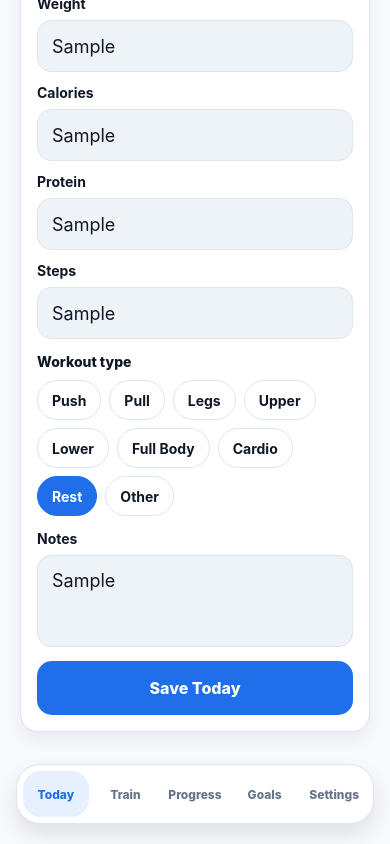
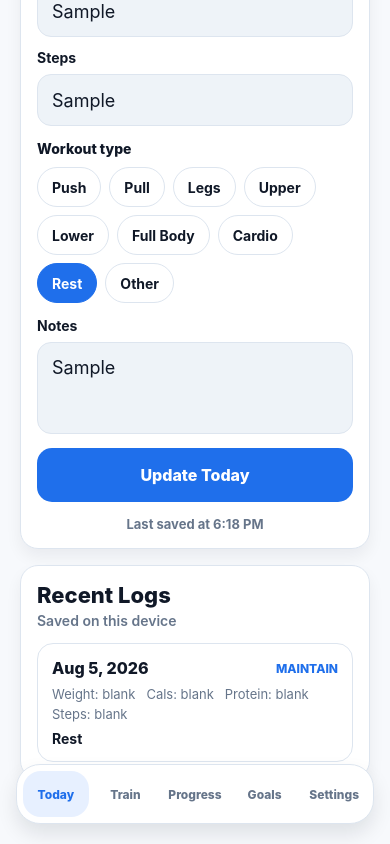
Before and after one commit to ayushs36/fitcheck-ai, a React Native app in the folder mobile/: screen / in a window 390 px wide. Both pictures are taken after typing "Sample", "Sample", "Sample", "Sample", "Sample" into the empty fields and a click on the button "Save Today". Built offline with nearby package versions, Linux system fonts and the light colour scheme.

Commit message:
Add mobile log persistence

```diff
--- /dev/null
+++ b/mobile/src/components/RecentLogsList.tsx
@@ -0,0 +1,107 @@
+import { StyleSheet, Text, View } from "react-native";
+import { colors } from "../theme/colors";
+import { DailyLog } from "../types/fitness";
+import { formatReadableDate } from "../utils/date";
+
+type RecentLogsListProps = {
+  logs: DailyLog[];
+};
+
+function formatMetric(label: string, value?: number, suffix = ""): string {
+  if (typeof value !== "number" || !Number.isFinite(value)) {
+    return `${label}: blank`;
+  }
+
+  return `${label}: ${value}${suffix}`;
+}
+
+export function RecentLogsList({ logs }: RecentLogsListProps) {
+  if (logs.length === 0) {
+    return (
+      <View style={styles.emptyState}>
+        <Text style={styles.emptyTitle}>No logs yet</Text>
+        <Text style={styles.emptyBody}>
+          Save your first day to start building mobile progress history.
+        </Text>
+      </View>
+    );
+  }
+
+  return (
+    <View style={styles.list}>
+      {logs.map((log) => (
+        <View key={log.id} style={styles.row}>
+          <View style={styles.rowHeader}>
+            <Text style={styles.date}>{formatReadableDate(log.date)}</Text>
+            <Text style={styles.goal}>{log.goal}</Text>
+          </View>
+          <Text style={styles.metrics}>
+            {[
+              formatMetric("Weight", log.weightLbs, " lb"),
+              formatMetric("Cals", log.calories),
+              formatMetric("Protein", log.proteinGrams, "g"),
+              formatMetric("Steps", log.steps),
+            ].join("   ")}
+          </Text>
+          <Text style={styles.workout}>{log.workoutType ?? "No workout selected"}</Text>
+        </View>
+      ))}
+    </View>
+  );
+}
+
+const styles = StyleSheet.create({
+  date: {
+    color: colors.text,
+    fontSize: 16,
+    fontWeight: "800",
+  },
+  emptyBody: {
+    color: colors.textMuted,
+    fontSize: 15,
+    lineHeight: 22,
+  },
+  emptyState: {
+    backgroundColor: colors.surfaceMuted,
+    borderRadius: 16,
+    gap: 6,
+    padding: 16,
+  },
+  emptyTitle: {
+    color: colors.text,
+    fontSize: 17,
+    fontWeight: "800",
+  },
+  goal: {
+    color: colors.primary,
+    fontSize: 12,
+    fontWeight: "800",
+    textTransform: "uppercase",
+  },
+  list: {
+    gap: 10,
+  },
+  metrics: {
+    color: colors.textMuted,
+    fontSize: 13,
+    lineHeight: 20,
+  },
+  row: {
+    borderColor: colors.border,
+    borderRadius: 16,
+    borderWidth: 1,
+    gap: 6,
+    padding: 14,
+  },
+  rowHeader: {
+    alignItems: "center",
+    flexDirection: "row",
+    justifyContent: "space-between",
+    gap: 12,
+  },
+  workout: {
+    color: colors.text,
+    fontSize: 14,
+    fontWeight: "700",
+  },
+});
--- a/mobile/src/screens/ProgressScreen.tsx
+++ b/mobile/src/screens/ProgressScreen.tsx
@@ -1,20 +1,47 @@
-import { StyleSheet, Text } from "react-native";
+import { useEffect, useState } from "react";
+import { Pressable, StyleSheet, Text, View } from "react-native";
 import { Card } from "../components/Card";
+import { RecentLogsList } from "../components/RecentLogsList";
 import { Screen } from "../components/Screen";
+import { loadRecentDailyLogs } from "../storage/mobileStorage";
 import { colors } from "../theme/colors";
+import { DailyLog } from "../types/fitness";
 
 export function ProgressScreen() {
+  const [recentLogs, setRecentLogs] = useState<DailyLog[]>([]);
+  const [isLoading, setIsLoading] = useState(true);
+
+  async function refreshLogs() {
+    setIsLoading(true);
+    const logs = await loadRecentDailyLogs(14);
+    setRecentLogs(logs);
+    setIsLoading(false);
+  }
+
+  useEffect(() => {
+    refreshLogs();
+  }, []);
+
   return (
     <Screen
       title="Progress"
-      subtitle="Weight, calories, protein, steps, and strength trends will be separated from daily logging."
+      subtitle="Your saved logs become trends here. Missing fields stay blank and are skipped from future averages."
     >
       <Card>
-        <Text style={styles.title}>Trend dashboard</Text>
-        <Text style={styles.body}>
-          This screen will show goal-aware progress for cutting, maintaining, or bulking without
-          penalizing missing fields.
-        </Text>
+        <View style={styles.headerRow}>
+          <View style={styles.headerCopy}>
+            <Text style={styles.title}>Log History</Text>
+            <Text style={styles.body}>
+              {isLoading
+                ? "Loading saved logs"
+                : `${recentLogs.length} saved ${recentLogs.length === 1 ? "day" : "days"}`}
+            </Text>
+          </View>
+          <Pressable accessibilityRole="button" onPress={refreshLogs} style={styles.refreshButton}>
+            <Text style={styles.refreshText}>Refresh</Text>
+          </Pressable>
+        </View>
+        <RecentLogsList logs={recentLogs} />
       </Card>
     </Screen>
   );
@@ -26,6 +53,29 @@ const styles = StyleSheet.create({
     fontSize: 15,
     lineHeight: 22,
   },
+  headerCopy: {
+    flex: 1,
+    gap: 4,
+  },
+  headerRow: {
+    alignItems: "center",
+    flexDirection: "row",
+    gap: 12,
+    justifyContent: "space-between",
+  },
+  refreshButton: {
+    alignItems: "center",
+    backgroundColor: colors.primarySoft,
+    borderRadius: 999,
+    minHeight: 40,
+    justifyContent: "center",
+    paddingHorizontal: 14,
+  },
+  refreshText: {
+    color: colors.primary,
+    fontSize: 14,
+    fontWeight: "800",
+  },
   title: {
     color: colors.text,
     fontSize: 18,
--- a/mobile/src/screens/TodayScreen.tsx
+++ b/mobile/src/screens/TodayScreen.tsx
@@ -1,13 +1,15 @@
-import { useMemo, useState } from "react";
+import { useEffect, useMemo, useState } from "react";
 import { Alert, Pressable, StyleSheet, Text, View } from "react-native";
 import { Card } from "../components/Card";
+import { RecentLogsList } from "../components/RecentLogsList";
 import { Screen } from "../components/Screen";
 import { SegmentedControl } from "../components/SegmentedControl";
 import { TextField } from "../components/TextField";
-import { upsertDailyLog } from "../storage/mobileStorage";
+import { getDailyLogByDate, loadRecentDailyLogs, upsertDailyLog } from "../storage/mobileStorage";
 import { colors } from "../theme/colors";
 import { DailyLog, GoalType, TodayLogDraft, WorkoutType } from "../types/fitness";
 import { formatReadableDate, getTodayKey } from "../utils/date";
+import { blankTodayDraft, createDailyLogFromDraft, dailyLogToDraft } from "../utils/logDraft";
 
 const goalOptions: { label: string; value: GoalType }[] = [
   { label: "Cut", value: "cut" },
@@ -27,29 +29,44 @@ const workoutTypes: WorkoutType[] = [
   "Other",
 ];
 
-const blankDraft: TodayLogDraft = {
-  goal: "maintain",
-  weightLbs: "",
-  calories: "",
-  proteinGrams: "",
-  steps: "",
-  workoutType: "Rest",
-  notes: "",
-};
+export function TodayScreen() {
+  const [draft, setDraft] = useState<TodayLogDraft>(blankTodayDraft);
+  const [existingLog, setExistingLog] = useState<DailyLog | undefined>();
+  const [recentLogs, setRecentLogs] = useState<DailyLog[]>([]);
+  const [isLoading, setIsLoading] = useState(true);
+  const [lastSavedAt, setLastSavedAt] = useState<string | null>(null);
+  const todayKey = useMemo(() => getTodayKey(), []);
 
-function parseOptionalNumber(value: string): number | undefined {
-  const trimmedValue = value.trim();
-  if (!trimmedValue) {
-    return undefined;
-  }
+  useEffect(() => {
+    let isMounted = true;
 
-  const parsedValue = Number(trimmedValue);
-  return Number.isFinite(parsedValue) ? parsedValue : undefined;
-}
+    async function loadSavedLog() {
+      try {
+        const [savedTodayLog, savedRecentLogs] = await Promise.all([
+          getDailyLogByDate(todayKey),
+          loadRecentDailyLogs(5),
+        ]);
 
-export function TodayScreen() {
-  const [draft, setDraft] = useState<TodayLogDraft>(blankDraft);
-  const todayKey = useMemo(() => getTodayKey(), []);
+        if (!isMounted) {
+          return;
+        }
+
+        setExistingLog(savedTodayLog);
+        setDraft(dailyLogToDraft(savedTodayLog));
+        setRecentLogs(savedRecentLogs);
+      } finally {
+        if (isMounted) {
+          setIsLoading(false);
+        }
+      }
+    }
+
+    loadSavedLog();
+
+    return () => {
+      isMounted = false;
+    };
+  }, [todayKey]);
 
   function updateDraft<Value extends keyof TodayLogDraft>(
     key: Value,
@@ -62,22 +79,16 @@ export function TodayScreen() {
   }
 
   async function saveLog() {
-    const now = new Date().toISOString();
-    const dailyLog: DailyLog = {
-      id: todayKey,
+    const dailyLog = createDailyLogFromDraft({
       date: todayKey,
-      goal: draft.goal,
-      weightLbs: parseOptionalNumber(draft.weightLbs),
-      calories: parseOptionalNumber(draft.calories),
-      proteinGrams: parseOptionalNumber(draft.proteinGrams),
-      steps: parseOptionalNumber(draft.steps),
-      workoutType: draft.workoutType,
-      notes: draft.notes.trim() || undefined,
-      createdAt: now,
-      updatedAt: now,
-    };
+      draft,
+      existingLog,
+    });
 
-    await upsertDailyLog(dailyLog);
+    const updatedLogs = await upsertDailyLog(dailyLog);
+    setExistingLog(dailyLog);
+    setRecentLogs(updatedLogs.slice().sort((a, b) => b.date.localeCompare(a.date)).slice(0, 5));
+    setLastSavedAt(new Date().toLocaleTimeString([], { hour: "numeric", minute: "2-digit" }));
     Alert.alert("Log saved", "Your daily log was saved on this device.");
   }
 
@@ -89,12 +100,22 @@ export function TodayScreen() {
       <Card>
         <View style={styles.cardHeader}>
           <Text style={styles.cardTitle}>{formatReadableDate(todayKey)}</Text>
-          <Text style={styles.cardMeta}>Daily check-in</Text>
+          <Text style={styles.cardMeta}>
+            {isLoading
+              ? "Loading saved log"
+              : existingLog
+                ? "Editing saved daily log"
+                : "New daily check-in"}
+          </Text>
         </View>
 
         <View style={styles.section}>
           <Text style={styles.label}>Current goal</Text>
-          <SegmentedControl options={goalOptions} value={draft.goal} onChange={(goal) => updateDraft("goal", goal)} />
+          <SegmentedControl
+            options={goalOptions}
+            value={draft.goal}
+            onChange={(goal) => updateDraft("goal", goal)}
+          />
         </View>
 
         <View style={styles.grid}>
@@ -159,8 +180,18 @@ export function TodayScreen() {
         />
 
         <Pressable accessibilityRole="button" onPress={saveLog} style={styles.saveButton}>
-          <Text style={styles.saveButtonText}>Save Today</Text>
+          <Text style={styles.saveButtonText}>{existingLog ? "Update Today" : "Save Today"}</Text>
         </Pressable>
+
+        {lastSavedAt ? <Text style={styles.savedMeta}>Last saved at {lastSavedAt}</Text> : null}
+      </Card>
+
+      <Card>
+        <View style={styles.cardHeader}>
+          <Text style={styles.cardTitle}>Recent Logs</Text>
+          <Text style={styles.cardMeta}>Saved on this device</Text>
+        </View>
+        <RecentLogsList logs={recentLogs} />
       </Card>
     </Screen>
   );
@@ -205,6 +236,12 @@ const styles = StyleSheet.create({
     fontSize: 16,
     fontWeight: "800",
   },
+  savedMeta: {
+    color: colors.textMuted,
+    fontSize: 13,
+    fontWeight: "700",
+    textAlign: "center",
+  },
   section: {
     gap: 10,
   },
--- /dev/null
+++ b/mobile/src/utils/logDraft.ts
@@ -0,0 +1,67 @@
+import { DailyLog, GoalType, TodayLogDraft, WorkoutType } from "../types/fitness";
+
+export const blankTodayDraft: TodayLogDraft = {
+  goal: "maintain",
+  weightLbs: "",
+  calories: "",
+  proteinGrams: "",
+  steps: "",
+  workoutType: "Rest",
+  notes: "",
+};
+
+export function formatOptionalNumber(value?: number): string {
+  return typeof value === "number" && Number.isFinite(value) ? String(value) : "";
+}
+
+export function parseOptionalNumber(value: string): number | undefined {
+  const trimmedValue = value.trim();
+  if (!trimmedValue) {
+    return undefined;
+  }
+
+  const parsedValue = Number(trimmedValue);
+  return Number.isFinite(parsedValue) ? parsedValue : undefined;
+}
+
+export function dailyLogToDraft(log?: DailyLog): TodayLogDraft {
+  if (!log) {
+    return blankTodayDraft;
+  }
+
+  return {
+    goal: log.goal,
+    weightLbs: formatOptionalNumber(log.weightLbs),
+    calories: formatOptionalNumber(log.calories),
+    proteinGrams: formatOptionalNumber(log.proteinGrams),
+    steps: formatOptionalNumber(log.steps),
+    workoutType: log.workoutType ?? "Rest",
+    notes: log.notes ?? "",
+  };
+}
+
+export function createDailyLogFromDraft({
+  date,
+  draft,
+  existingLog,
+}: {
+  date: string;
+  draft: TodayLogDraft;
+  existingLog?: DailyLog;
+}): DailyLog {
+  const now = new Date().toISOString();
+
+  return {
+    id: existingLog?.id ?? date,
+    date,
+    goal: draft.goal as GoalType,
+    weightLbs: parseOptionalNumber(draft.weightLbs),
+    calories: parseOptionalNumber(draft.calories),
+    proteinGrams: parseOptionalNumber(draft.proteinGrams),
+    steps: parseOptionalNumber(draft.steps),
+    workoutType: draft.workoutType as WorkoutType,
+    notes: draft.notes.trim() || undefined,
+    createdAt: existingLog?.createdAt ?? now,
+    updatedAt: now,
+  };
+}
```
Also changed, not shown: mobile/src/storage/mobileStorage.ts (+13 -0 lines), 2 other files (tests, documents, lock files or other folders).
